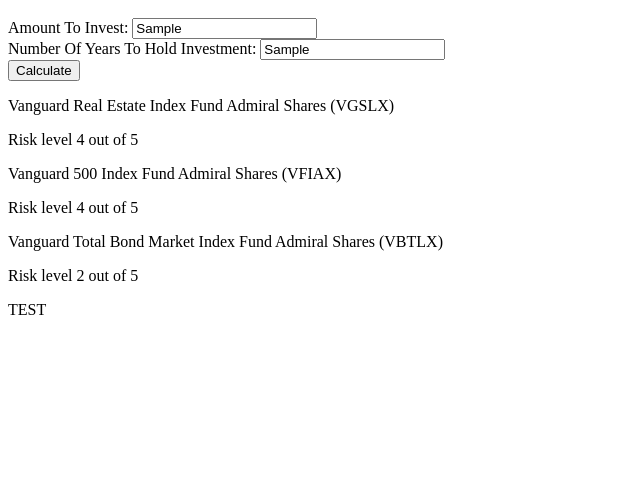
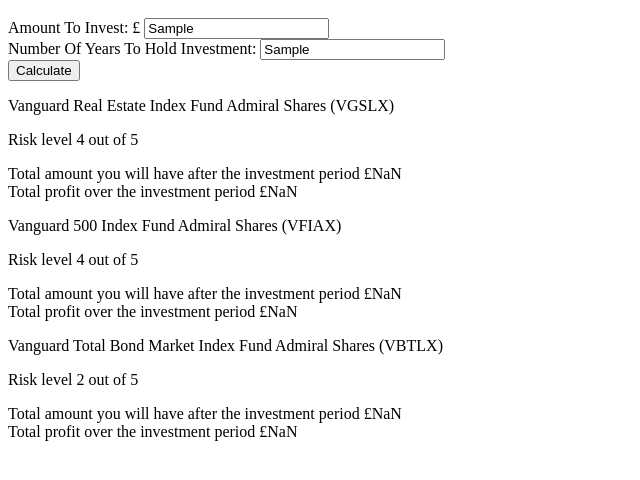
Before and after one commit to NGirn/Vanguard-IndexFund-Comparison-Tool, a plain HTML site: page index.html in a window 1280 px wide. Both pictures are taken after typing "Sample", "Sample" into the empty fields and a click on the button "Calculate". Shown: the part 48-528 px from the top of the page, without its empty margins (0-640 px from the left). Drawn offline with Linux system fonts and the light colour scheme.

Commit message:
Allows for calculations to be done for each fund based on a single input for comparisons

```diff
--- a/app.js
+++ b/app.js
@@ -1,17 +1,48 @@
 function calculate() {
-  //p = document.getElementById("p").value;
-  //n = document.getElementById("n").value; // no. of compoundings per year
-  //t = document.getElementById("t").value; // no. of years
-  //r = document.getElementById("r").value;
-  result = document.getElementById("result");
+  //VGSLX Calculation
+  p = document.getElementById("p").value;
+  n = "1"; // no. of compoundings per year
+  t = document.getElementById("t").value; // no. of years
+  r = "10.53";
+  result = document.getElementById("result-VGSLX");
 
   // The equation is A = p * [[1 + (r/n)] ^ nt]
-  //A = p * Math.pow(1 + r / (n * 100), n * t);
+  A = p * Math.pow(1 + r / (n * 100), n * t);
 
   // toFixed is used for rounding the amount with two decimal places.
-  result.innerHTML = "TEST";
+  result.innerHTML = "Total amount you will have after the investment period £" + A.toFixed(2);
 
-  //result.innerHTML = "The total amount is " + A.toFixed(2);
+  result.innerHTML += "<br>Total profit over the investment period £" + (A.toFixed(2) - p).toFixed(2);
 
-  //result.innerHTML += "<br> The interest is " + (A.toFixed(2) - p).toFixed(2);
+  //VFIAX Calculation
+  p = document.getElementById("p").value;
+  n = "1"; // no. of compoundings per year
+  t = document.getElementById("t").value; // no. of years
+  r = "6.17";
+  result = document.getElementById("result-VFIAX");
+
+  // The equation is A = p * [[1 + (r/n)] ^ nt]
+  A = p * Math.pow(1 + r / (n * 100), n * t);
+
+  // toFixed is used for rounding the amount with two decimal places.
+  result.innerHTML = "Total amount you will have after the investment period £" + A.toFixed(2);
+
+  result.innerHTML += "<br>Total profit over the investment period £" + (A.toFixed(2) - p).toFixed(2);
+
+  //VBTLX Calculation
+  p = document.getElementById("p").value;
+  n = "1"; // no. of compoundings per year
+  t = document.getElementById("t").value; // no. of years
+  r = "4.07";
+  result = document.getElementById("result-VBTLX");
+
+  // The equation is A = p * [[1 + (r/n)] ^ nt]
+  A = p * Math.pow(1 + r / (n * 100), n * t);
+
+  // toFixed is used for rounding the amount with two decimal places.
+  result.innerHTML = "Total amount you will have after the investment period £" + A.toFixed(2);
+
+  result.innerHTML += "<br>Total profit over the investment period £" + (A.toFixed(2) - p).toFixed(2);
+
+
 }
--- a/index.html
+++ b/index.html
@@ -6,7 +6,7 @@
   <body>
     <h1>Vanguard Index Fund Comparison Tool</h1>
 
-    <div><label>Amount To Invest: </label> <input id="p" /></div>
+    <div><label>Amount To Invest: £</label> <input id="p" /></div>
     <div><label>Number Of Years To Hold Investment: </label> <input id="t" /></div>
 
     <button onclick="calculate()">Calculate</button>
@@ -14,17 +14,20 @@
     <div>
         <p>Vanguard Real Estate Index Fund Admiral Shares (VGSLX)</p>
         <p>Risk level 4 out of 5</p>
+        <p id="result-VGSLX"></p>
     </div>
     <div>
         <p>Vanguard 500 Index Fund Admiral Shares (VFIAX)</p>
         <p>Risk level 4 out of 5</p>
+        <p id="result-VFIAX"></p>
     </div>
     <div>
         <p>Vanguard Total Bond Market Index Fund Admiral Shares (VBTLX)</p>
         <p>Risk level 2 out of 5</p>
+        <p id="result-VBTLX"></p>
     </div>
 
-    <p id="result"></p>
+
 
     <script src="app.js"></script>
   </body>
```
